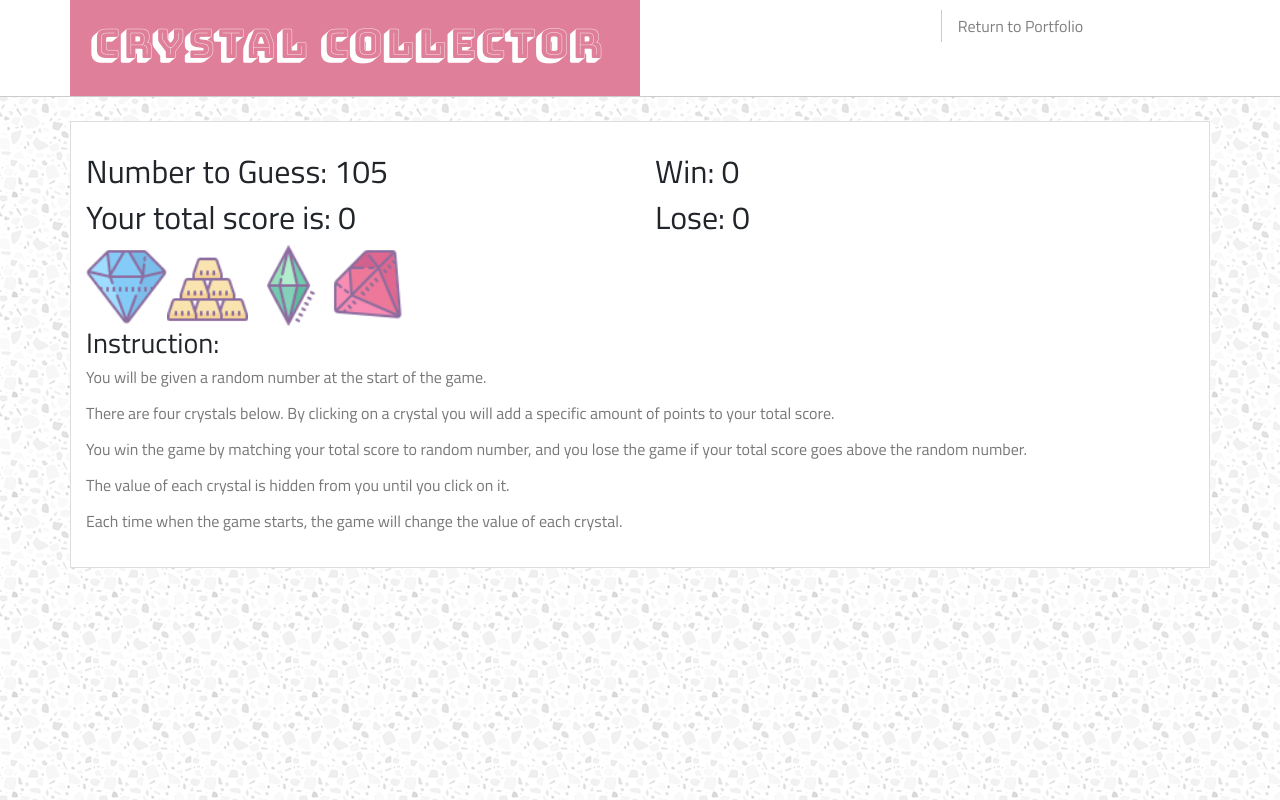
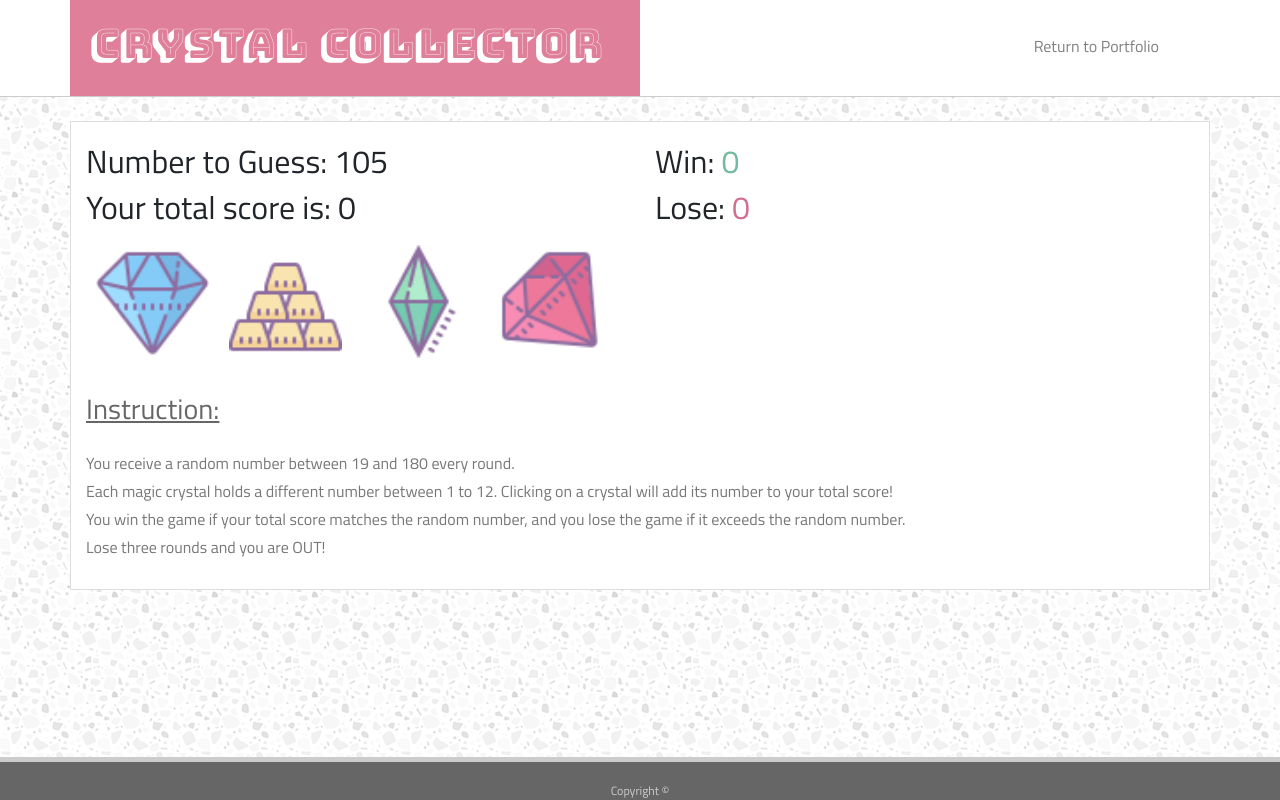
Before and after one commit to hojungt/Unit-4-Game, a plain HTML site: page index.html in a window 1280 px wide. Drawn offline with nearby package versions, Linux system fonts and the light colour scheme.

Commit message:
css edits, minor .html and .js checks

```diff
--- a/assets/css/style.css
+++ b/assets/css/style.css
@@ -8,6 +8,15 @@ header {
     background-color: #ffffff;
     border-bottom: 1px solid #cccccc;
 }
+
+footer {
+    font-size: .75em;
+    color: #cccccc;
+    background-color: #666666;
+    padding: 20px 0px 0px 0px;
+    border-top: 5px solid #cccccc;
+}
+
 
 /* nav */
 
@@ -20,8 +29,8 @@ header {
 }
 
 ul li {
-    border-left: 1px solid #cccccc;
     line-height: 100%;
+    padding: 20px;
     margin-top: 10px;
     margin-bottom: 10px;
 }
@@ -38,23 +47,36 @@ h2 {
 
 }
 
+h3 {
+    color: #666666;
+    text-decoration: underline;
+}
+
 p {
-    line-height: 20px;
+    line-height: 12px;
     color: #777777;
 }
 
 #main-content {
     background-color: #ffffff;
     border: .5px solid #dddddd;
-    padding-top: 30px;
+    padding-top: 20px;
     padding-bottom: 20px;
     margin-bottom: 50px;
 }
 
 /* main content - crystal collector */
 
+#win-count {
+    color: #75b99f;
+}
+
+#lose-count {
+    color: #d26f8f;
+}
 
 .crystal-image {
-    width: 15%;
+    width: 12%;
     background-color: #ffffff;
+    padding: 10px;
 }
--- a/assets/javascript/game.js
+++ b/assets/javascript/game.js
@@ -110,21 +110,31 @@ $(".crystal-image").on("click", function() {
 
   // Set win-lose logic
   if (state.counter === state.targetNumber) {
-    alert("You win!");
     state.winNumber += 1;
     $("#win-count").text(state.winNumber);
     setNewState();
     setNumbersForButtons();
     changeCrystals()
+
+    if (state.winNumber > 2) {
+      alert("YOU ARE PURE MAGIC! :)");
+      alert("play again?");
+      reloadPage();
+    }
   }
 
   else if (state.counter >= state.targetNumber) {
-    alert("You lose!!");
     state.loseNumber += 1;
     $("#lose-count").text(state.loseNumber);
     setNewState();
     setNumbersForButtons();
     changeCrystals()
+
+    if (state.loseNumber > 2) {
+      alert("YOU ARE OUT!");
+      alert("play again?");
+      reloadPage();
+    }
   }
 
 });
--- a/index.html
+++ b/index.html
@@ -19,7 +19,7 @@
                 </div>
                 <div class="col-md-2"></div>
                 <div class="col-md-4">
-                    <ul class="nav justify-content-center">
+                    <ul class="nav justify-content-end">
                         <li class="nav-item">
                             <a class="nav-link" href="https://hojungt.github.io/Responsive-Portfolio/portfolio.html">Return to Portfolio<span class="sr-only">(current)</span></a>
                         </li>
@@ -39,21 +39,29 @@
                 <h2>Win: <span id="win-count"></span></h2>
                 <h2>Lose: <span id="lose-count"></span></h2>
             </div>
-            <div class="col-md-6">
+            <div class="col-md-12">
                     <div id="crystals"></div>
             </div>
-
+        </div>
+        <br />
+        <div class="row">
             <div class="col-md-12">
                 <h3>Instruction:</h3>
-                <p>You will be given a random number at the start of the game.</p>
-                <p>There are four crystals below. By clicking on a crystal you will add a specific amount of points to your total score.</p>
-                <p>You win the game by matching your total score to random number, and you lose the game if your total score goes above the random number.</p>
-                <p>The value of each crystal is hidden from you until you click on it.</p>
-                <p>Each time when the game starts, the game will change the value of each crystal.</p>
+                <br />
+                <p>You receive a random number between 19 and 180 every round.</p>
+                <p>Each magic crystal holds a different number between 1 to 12. Clicking on a crystal will add its number to your total score!</p>
+                <p>You win the game if your total score matches the random number, and you lose the game if it exceeds the random number.</P>
+                <p>Lose three rounds and you are OUT!</p>
             </div>
         </div>
+    </div>
 
-    </div>
+    <br />
+    <footer class="fixed-bottom">
+        <div class="text-center">
+          Copyright &copy;
+        </div>
+    </footer>
 
     <script type="text/javascript" src="https://cdnjs.cloudflare.com/ajax/libs/jquery/3.2.1/jquery.min.js"></script>
     <script type="text/javascript" src="assets/javascript/game.js"></script>
```
